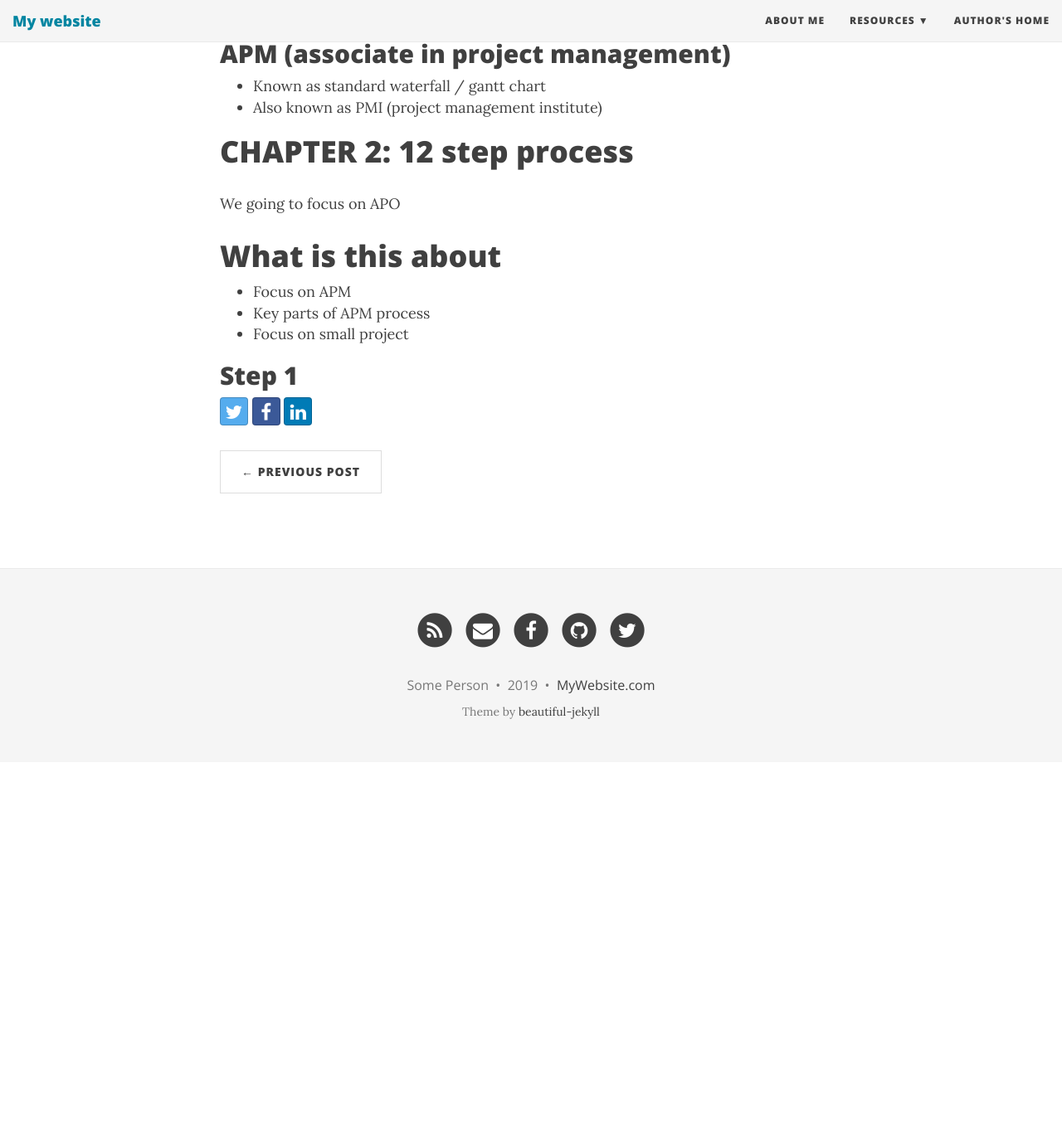
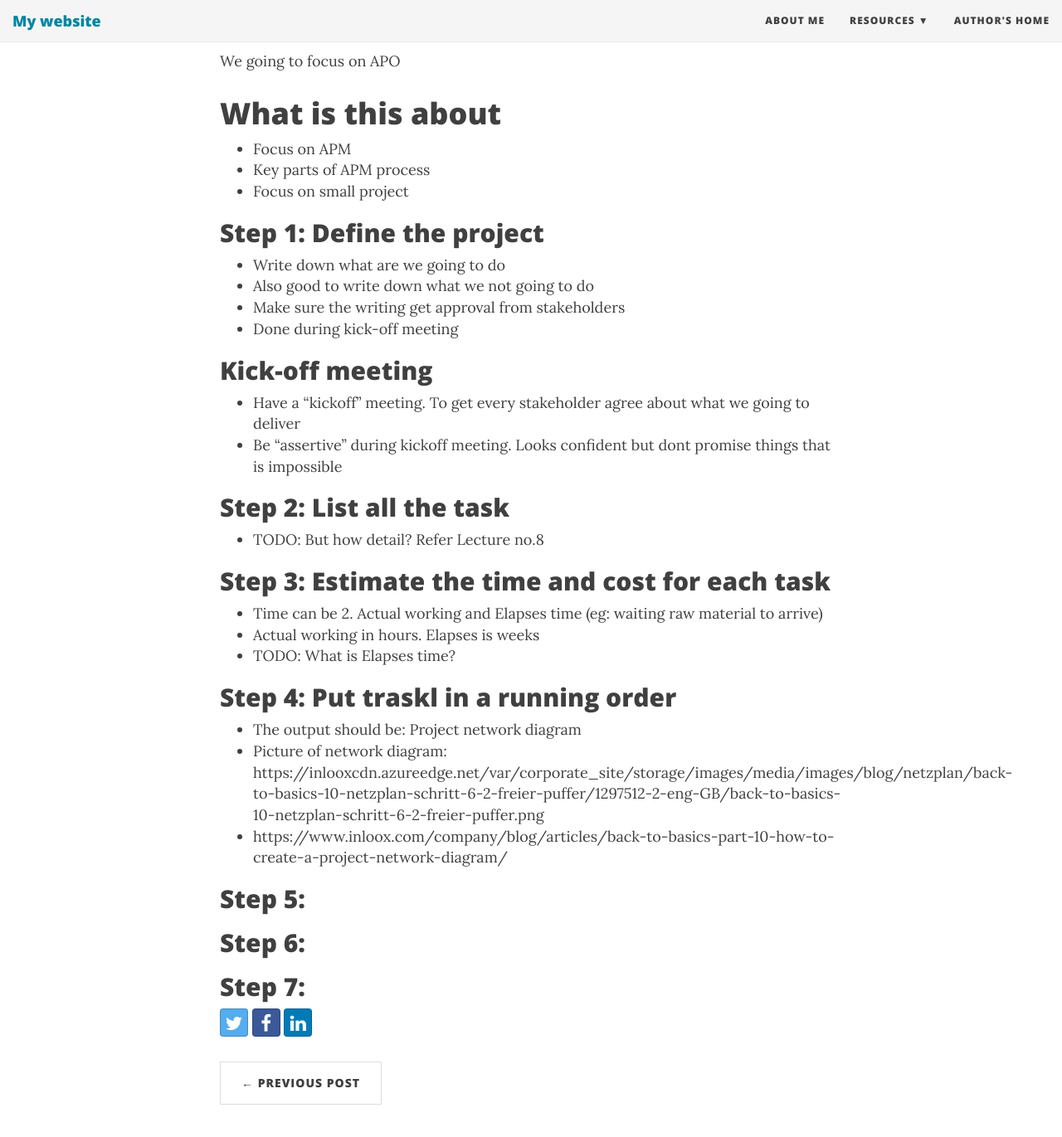
Before and after one commit to hassifmohd/project-management, a Jekyll site: the page built from _posts/2019-07-01-master-project-management-avoid-the-10-most-common-mistakes-chapter1.md, in a window 1280 px wide and 1400 px high, scrolled down 1910 px. Shown: the top 1371 px of the window at 83% size. Built offline with Jekyll 4.4.1, drawn with Linux system fonts in a browser that asks for light colours; nearby versions of some CDN libraries; before the commit the page ends 2829 px from its top, so only the background shows below that; some of the changed text lies outside the part shown.

Commit message:
12 steps. WIP

```diff
--- a/_posts/2019-07-01-master-project-management-avoid-the-10-most-common-mistakes-chapter1.md
+++ b/_posts/2019-07-01-master-project-management-avoid-the-10-most-common-mistakes-chapter1.md
@@ -75,4 +70,36 @@ We going to focus on APO
 - Key parts of APM process
 - Focus on small project
 
-## Step 1
+## Step 1: Define the project
+
+- Write down what are we going to do
+- Also good to write down what we not going to do
+- Make sure the writing get approval from stakeholders
+- Done during kick-off meeting
+
+## Kick-off meeting
+
+- Have a "kickoff" meeting. To get every stakeholder agree about what we going to deliver
+- Be "assertive" during kickoff meeting. Looks confident but dont promise things that is impossible
+
+## Step 2: List all the task
+
+- TODO: But how detail? Refer Lecture no.8
+
+## Step 3: Estimate the time and cost for each task
+
+- Time can be 2. Actual working and Elapses time (eg: waiting raw material to arrive)
+- Actual working in hours. Elapses is weeks
+- TODO: What is Elapses time?
+
+## Step 4: Put traskl in a running order
+
+- The output should be: Project network diagram
+- Picture of network diagram: https://inlooxcdn.azureedge.net/var/corporate_site/storage/images/media/images/blog/netzplan/back-to-basics-10-netzplan-schritt-6-2-freier-puffer/1297512-2-eng-GB/back-to-basics-10-netzplan-schritt-6-2-freier-puffer.png
+- https://www.inloox.com/company/blog/articles/back-to-basics-part-10-how-to-create-a-project-network-diagram/
+
+## Step 5:
+
+## Step 6:
+
+## Step 7:
```
Also changed, not shown: other parts of _posts/2019-07-01-master-project-management-avoid-the-10-most-common-mistakes-chapter1.md (+0 -5 lines).
